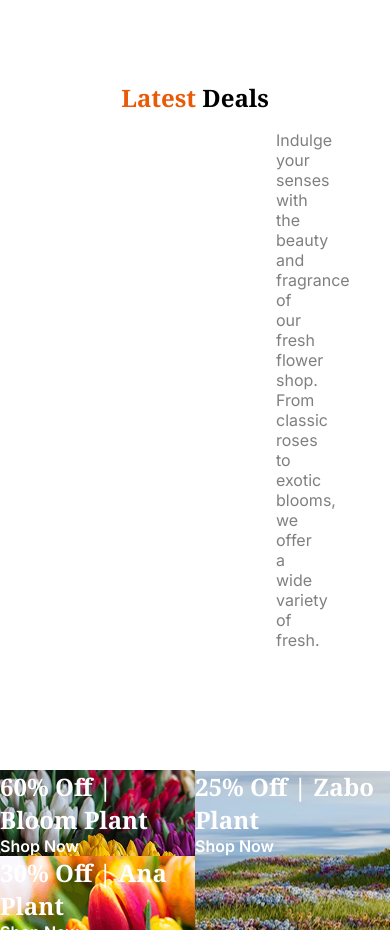
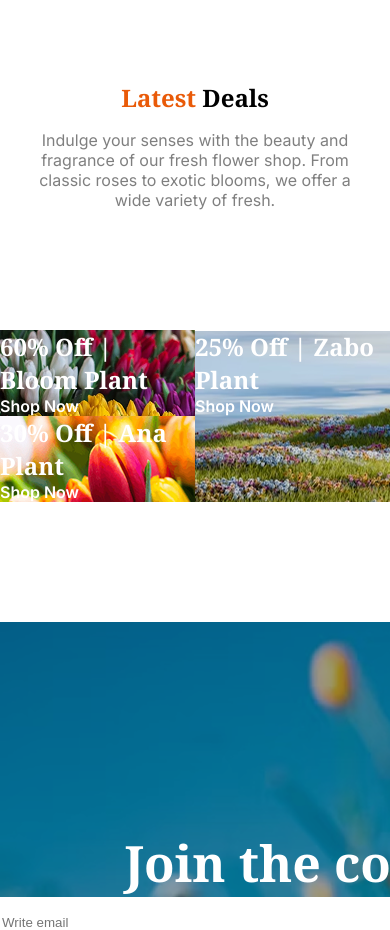
Before and after one commit to uhanicodes/assignment-2-responsive-flowers-, a plain HTML site: page index.html in a window 390 px wide. Shown: the part 4280-5210 px from the top of the page. Drawn offline with Linux system fonts and the light colour scheme.

Commit message:
Latest deals responsive done

```diff
--- a/styles/style.css
+++ b/styles/style.css
@@ -197,6 +197,15 @@ nav {
     margin-right: 276px;
 }
 
+/* Latest deals responsive */
+
+@media screen and (max-width: 576px){
+    .latest-deal-content {
+        margin-left: 28.5px;
+        margin-right: 28.5px;
+    }
+}
+
 /* Flower bloom section styles */
 
 .flower-bloom {
```
